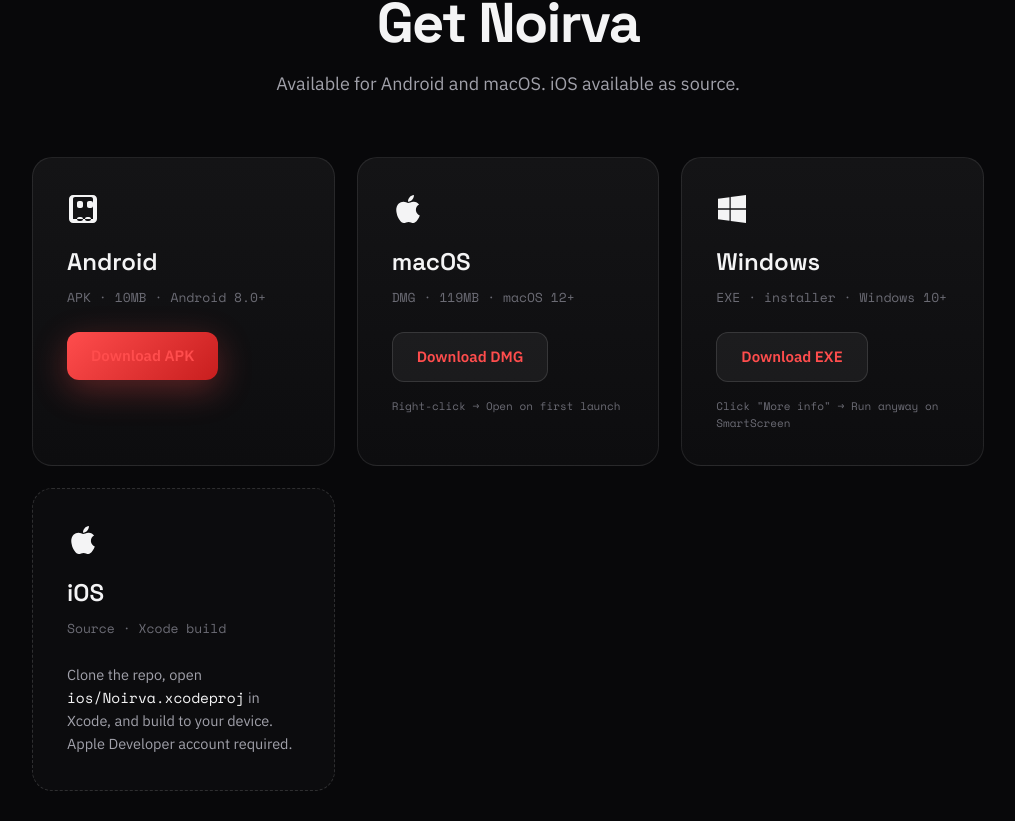
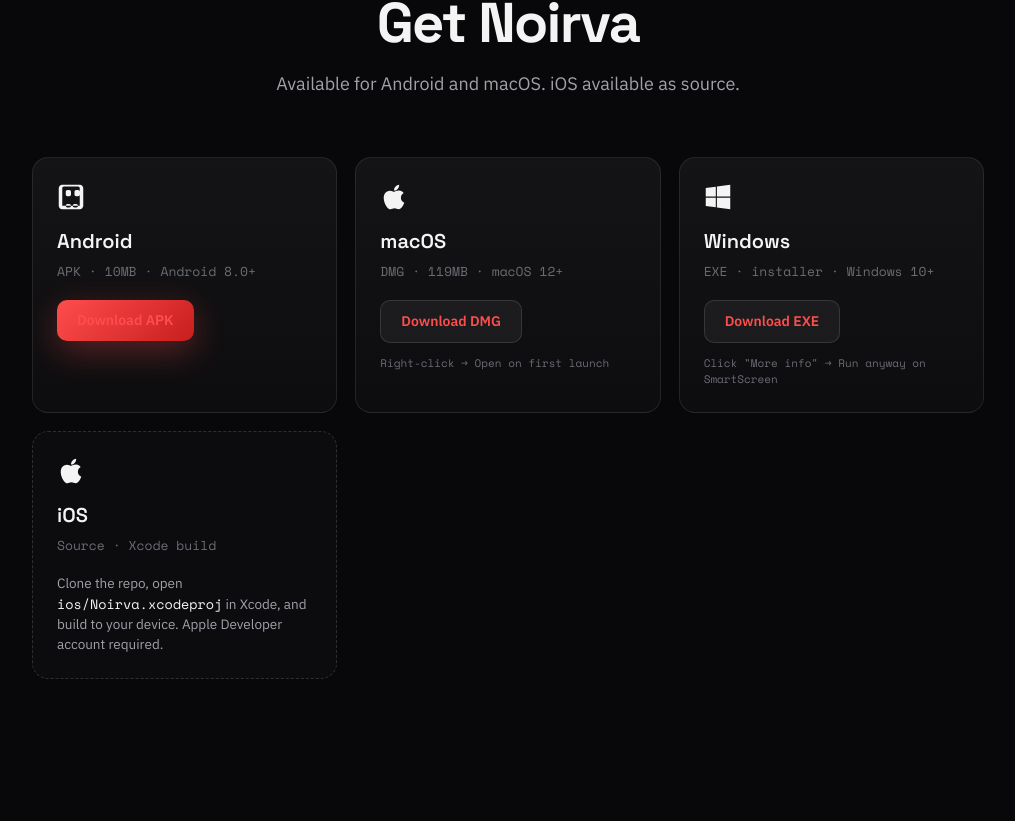
Before and after one commit to inajaf/you-ads-blocker, a React (Vite) app: page / in a window 1280 px wide. Shown: the part 3159-3980 px from the top of the page, without its empty margins (132-1147 px from the left). Built offline with nearby package versions, Linux system fonts and the light colour scheme; a web font is replaced by a local one.

Commit message:
style(landing): compact download cards for better fit

```diff
--- a/src/landing/landing.css
+++ b/src/landing/landing.css
@@ -929,13 +929,13 @@
 .nv-download-grid {
   display: grid;
   grid-template-columns: repeat(auto-fit, minmax(300px, 1fr));
-  gap: 22px;
+  gap: 18px;
 }
 .nv-dl-card {
-  border-radius: 20px;
+  border-radius: 16px;
   border: 1px solid rgba(255, 255, 255, 0.09);
   background: linear-gradient(180deg, #141416, #0d0d0f);
-  padding: 34px;
+  padding: 24px;
   transition:
     transform 0.3s ease,
     border-color 0.3s ease;
@@ -949,36 +949,36 @@
   background: rgba(255, 255, 255, 0.02);
 }
 .nv-dl-icon {
-  font-size: 32px;
-  margin-bottom: 18px;
+  font-size: 28px;
+  margin-bottom: 14px;
   display: flex;
   align-items: center;
-  height: 34px;
+  height: 30px;
 }
 .nv-dl-title {
   font-weight: 600;
-  font-size: 24px;
-  margin: 0 0 8px;
+  font-size: 20px;
+  margin: 0 0 6px;
 }
 .nv-dl-meta {
   font-size: 13px;
   color: var(--nv-dim);
-  margin: 0 0 24px;
+  margin: 0 0 18px;
 }
 .nv-dl-btn {
-  padding: 13px 24px;
-  border-radius: 12px;
-  font-size: 15px;
+  padding: 10px 20px;
+  border-radius: 10px;
+  font-size: 14px;
 }
 .nv-dl-note {
   font-size: 11px;
   color: var(--nv-dim);
-  margin: 16px 0 0;
+  margin: 12px 0 0;
 }
 .nv-dl-body {
   color: var(--nv-muted);
-  font-size: 14.5px;
-  line-height: 1.6;
+  font-size: 13.5px;
+  line-height: 1.5;
   margin: 0;
 }
 .nv-dl-body code {
```
